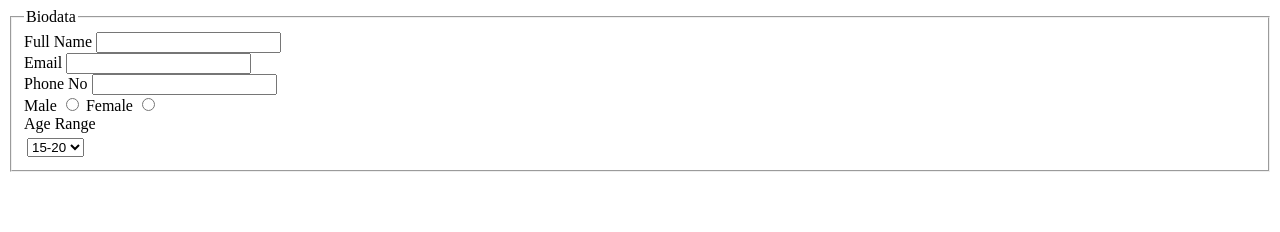
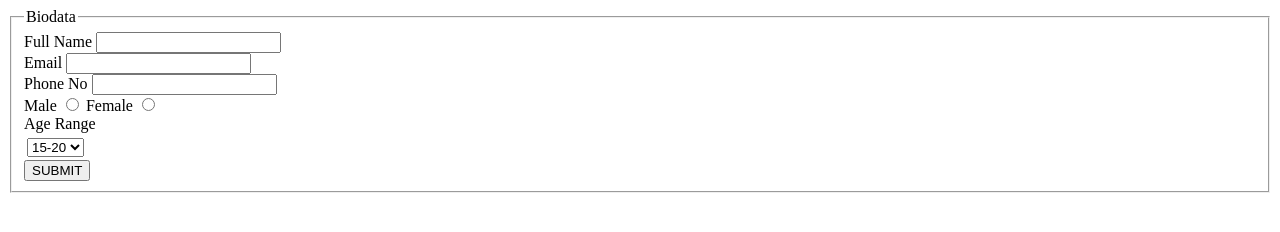
Before and after one commit to jeezzy007/sidehustle-Training, a plain HTML site: page indx2.html in a window 1280 px wide. Drawn offline with Linux system fonts and the light colour scheme.

Commit message:
week 1 assessment

```diff
--- a/indx2.html
+++ b/indx2.html
@@ -23,12 +23,18 @@
             <br>
             <table>
                 <tr>Age Range</tr>
-                <td><select>
+
+                  <td><select>
                     <option value="15to20">15-20</option>
                     <option value="20to25">20-25</option>
                     <option value="25to30">25-30</option>
-                </select></td>
+                      </select>
+                  </td>
             </table>
+            <button type="submit" value="submit">SUBMIT</button>
+
+
+
 
 
 
```
